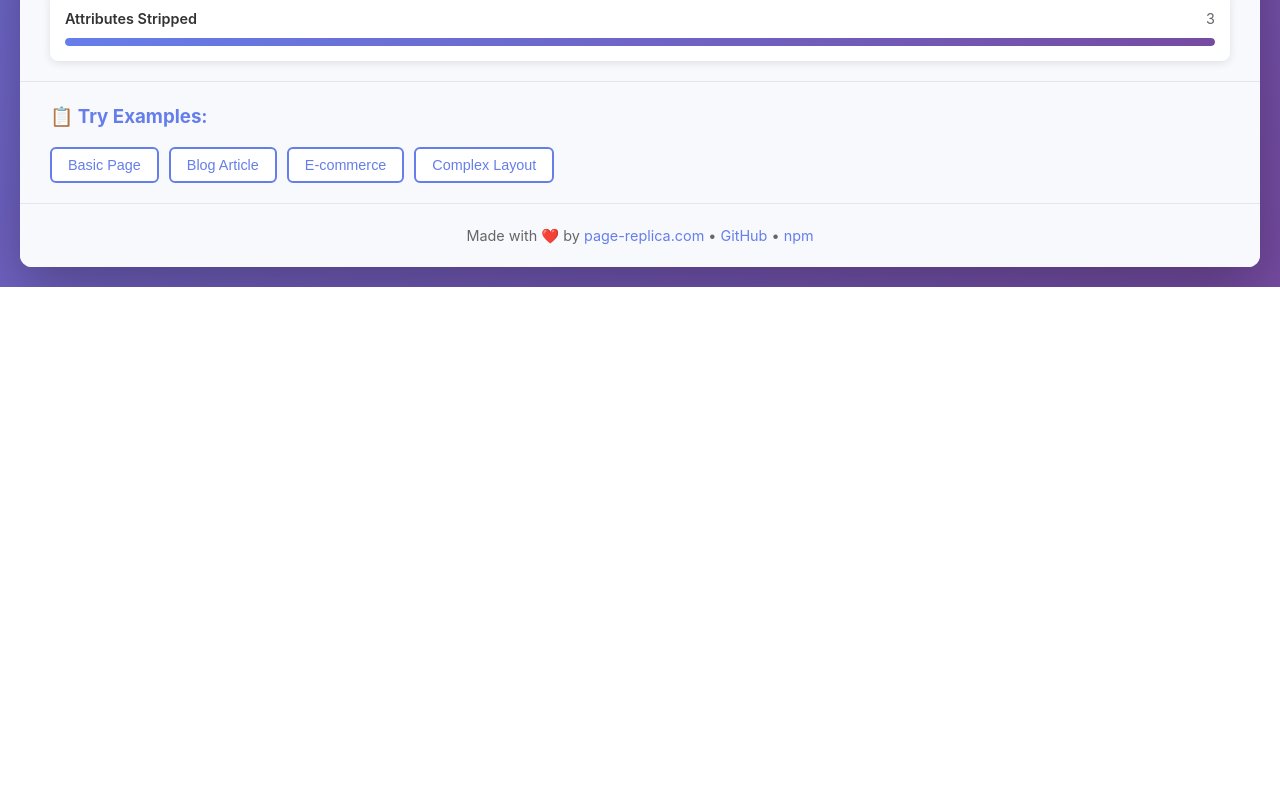
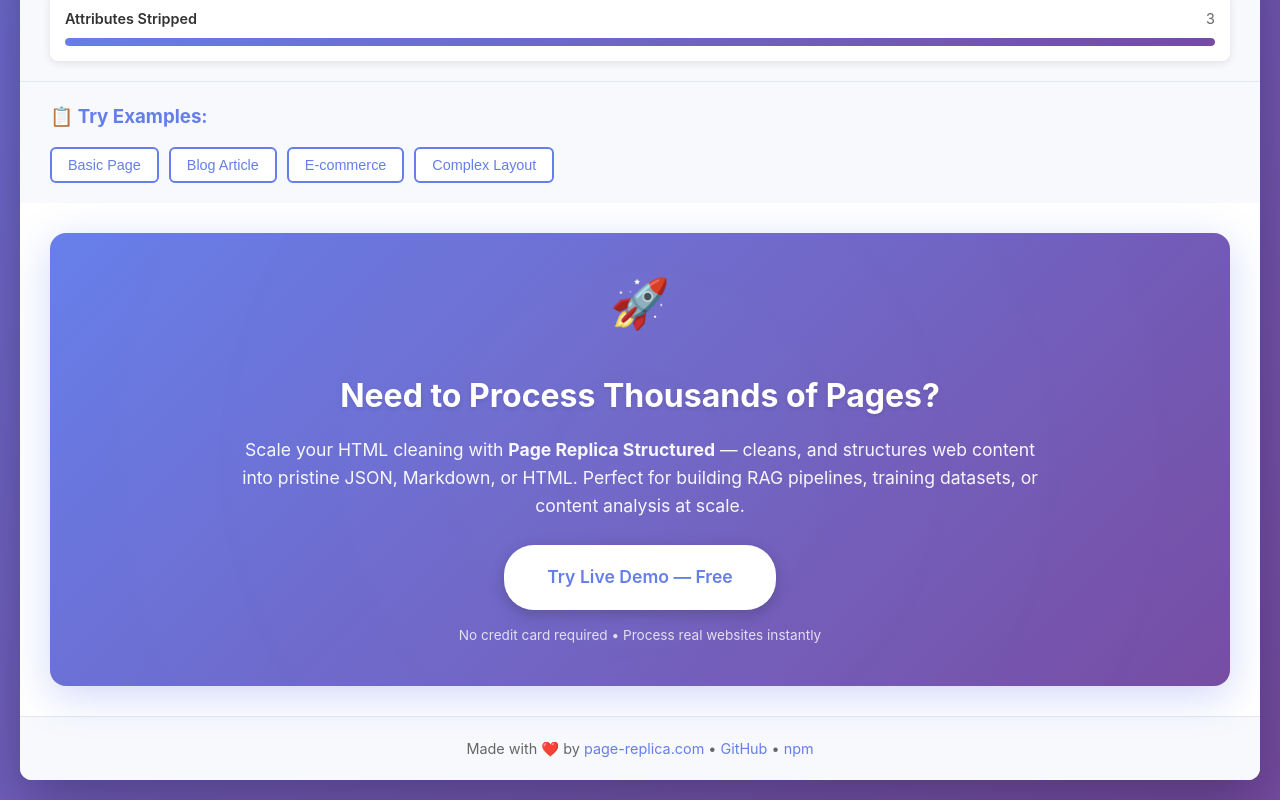
Before and after one commit to Page-Replica/pure-html-for-rag, a website: page demo/index.html in a window 1280 px wide. Shown: the part 1382-2182 px from the top of the page. Before the commit the page ends 1669 px from the top, so only its background shows below. Drawn offline with Linux system fonts and the light colour scheme.

Commit message:
feat: Add promotional card to demo page for Page Replica Structured service

```diff
--- a/demo/index.html
+++ b/demo/index.html
@@ -275,6 +275,103 @@
       border-radius: 4px;
       transition: width 0.3s ease;
     }
+    .promo-card {
+      margin: 30px;
+      padding: 40px;
+      background: linear-gradient(135deg, #667eea 0%, #764ba2 100%);
+      border-radius: 16px;
+      box-shadow: 0 10px 40px rgba(102, 126, 234, 0.3);
+      color: white;
+      text-align: center;
+      position: relative;
+      overflow: hidden;
+    }
+    .promo-card::before {
+      content: '';
+      position: absolute;
+      top: -50%;
+      right: -50%;
+      width: 200%;
+      height: 200%;
+      background: radial-gradient(circle, rgba(255,255,255,0.1) 0%, transparent 70%);
+      animation: pulse 3s ease-in-out infinite;
+    }
+    @keyframes pulse {
+      0%, 100% { transform: scale(1); opacity: 0.5; }
+      50% { transform: scale(1.1); opacity: 0.3; }
+    }
+    .promo-content {
+      position: relative;
+      z-index: 1;
+    }
+    .promo-icon {
+      font-size: 3em;
+      margin-bottom: 20px;
+      display: block;
+      animation: float 3s ease-in-out infinite;
+    }
+    @keyframes float {
+      0%, 100% { transform: translateY(0px); }
+      50% { transform: translateY(-10px); }
+    }
+    .promo-title {
+      font-size: 2em;
+      font-weight: 700;
+      margin-bottom: 15px;
+      text-shadow: 0 2px 4px rgba(0,0,0,0.1);
+    }
+    .promo-description {
+      font-size: 1.1em;
+      margin-bottom: 25px;
+      opacity: 0.95;
+      line-height: 1.6;
+      max-width: 800px;
+      margin-left: auto;
+      margin-right: auto;
+    }
+    .promo-features {
+      display: flex;
+      justify-content: center;
+      gap: 30px;
+      margin-bottom: 30px;
+      flex-wrap: wrap;
+    }
+    .promo-feature {
+      display: flex;
+      align-items: center;
+      gap: 8px;
+      font-size: 0.95em;
+      background: rgba(255,255,255,0.15);
+      padding: 10px 20px;
+      border-radius: 25px;
+      backdrop-filter: blur(10px);
+    }
+    .promo-cta {
+      display: inline-block;
+      padding: 15px 40px;
+      background: white;
+      color: #667eea;
+      text-decoration: none;
+      border-radius: 30px;
+      font-size: 1.1em;
+      font-weight: 600;
+      box-shadow: 0 4px 15px rgba(0,0,0,0.2);
+      transition: all 0.3s ease;
+      border: 3px solid transparent;
+    }
+    .promo-cta:hover {
+      transform: translateY(-3px);
+      box-shadow: 0 6px 25px rgba(0,0,0,0.3);
+      background: rgba(255,255,255,0.95);
+    }
+    .promo-cta:active {
+      transform: translateY(-1px);
+    }
+    .promo-subtext {
+      margin-top: 15px;
+      font-size: 0.85em;
+      opacity: 0.8;
+    }
     footer {
       padding: 20px 30px;
       text-align: center;
@@ -452,6 +549,21 @@
       </div>
     </div>
 
+    <div class="promo-card">
+      <div class="promo-content">
+        <span class="promo-icon">🚀</span>
+        <h2 class="promo-title">Need to Process Thousands of Pages?</h2>
+        <p class="promo-description">
+          Scale your HTML cleaning with <strong>Page Replica Structured</strong> —  cleans, and structures web content into pristine JSON, Markdown, or HTML. Perfect for building RAG pipelines, training datasets, or content analysis at scale.
+        </p>
+
+        <a href="https://page-replica.com/structured/live-demo" target="_blank" class="promo-cta">
+          Try Live Demo — Free
+        </a>
+        <p class="promo-subtext">No credit card required • Process real websites instantly</p>
+      </div>
+    </div>
+
     <footer>
       <p>
         Made with ❤️ by <a href="https://page-replica.com" target="_blank">page-replica.com</a> •
```
